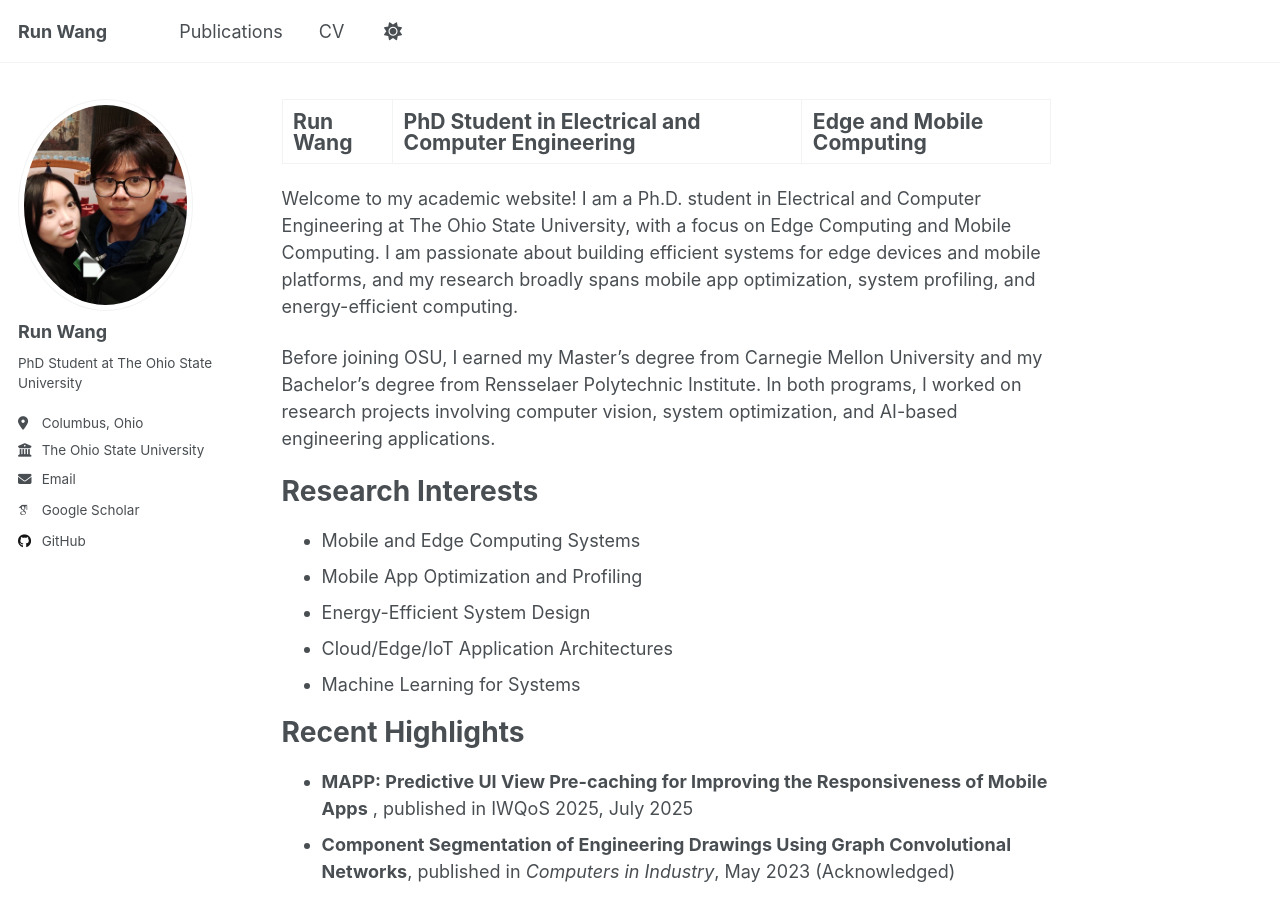
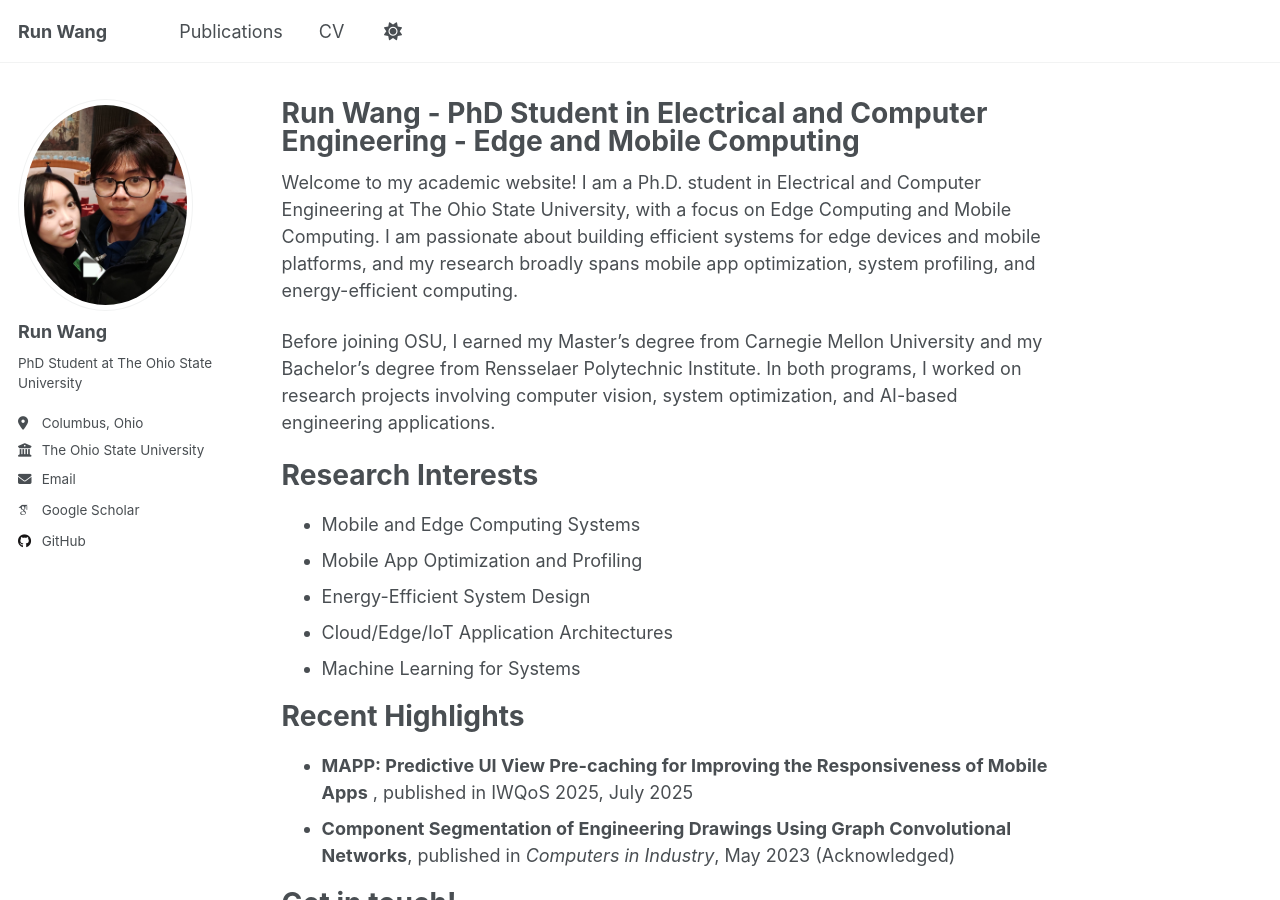
Before and after one commit to RunWang123/RunWang123.github.io, a Jekyll site: the page built from _pages/about.md, in a window 1280 px wide and 900 px high. Built offline with Jekyll 4.4.1, drawn with Linux system fonts in a browser that asks for light colours; some web fonts are replaced.

```diff
--- a/_pages/about.md
+++ b/_pages/about.md
@@ -1,6 +1,6 @@
 ---
 permalink: /
-title: "Run Wang | PhD Student in Electrical and Computer Engineering | Edge and Mobile Computing"
+title: "Run Wang - PhD Student in Electrical and Computer Engineering - Edge and Mobile Computing"
 author_profile: true
 redirect_from:
   - /about/
```
